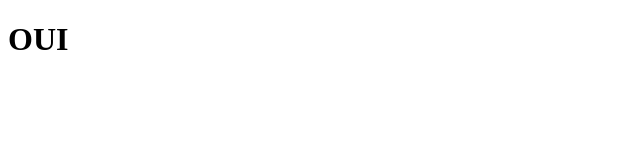
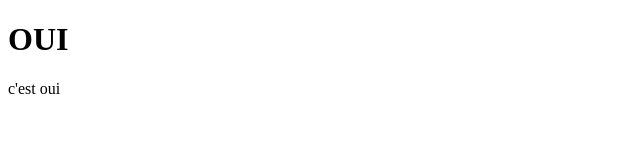
Before and after one commit to gabriel-crokaert-vinci/web2, a plain HTML site: page execice 1/index.html in a window 1280 px wide. Shown: the full height of the page, 0-640 px from the left. Drawn offline with Linux system fonts and the light colour scheme.

Commit message:
c'est oui

```diff
--- a/execice 1/index.html
+++ b/execice 1/index.html
@@ -7,5 +7,6 @@
 </head>
 <body>
     <h1>OUI</h1>
+    <p>c'est oui</p>
 </body>
 </html>
```
